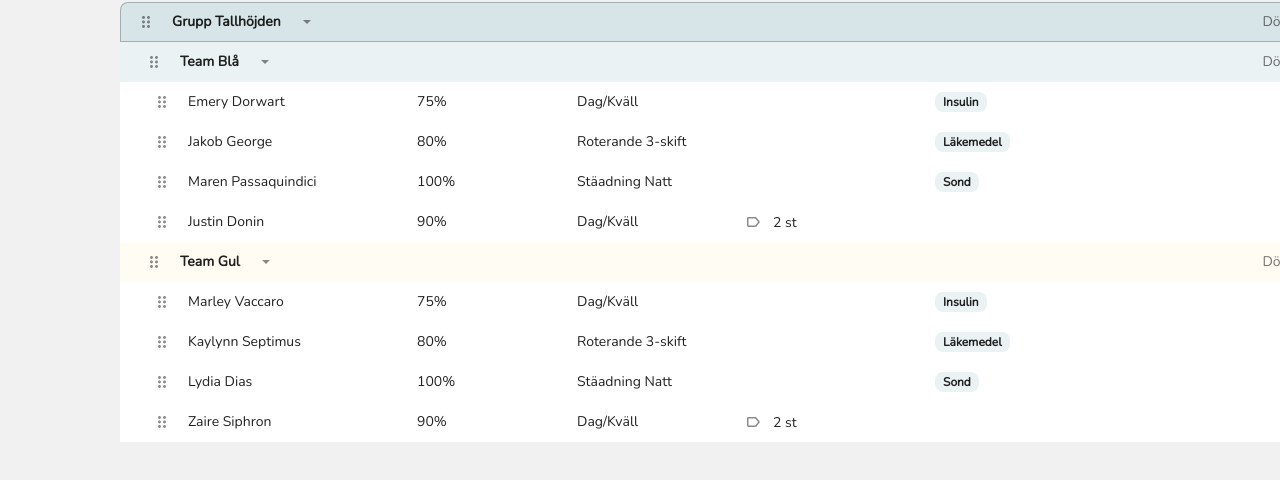
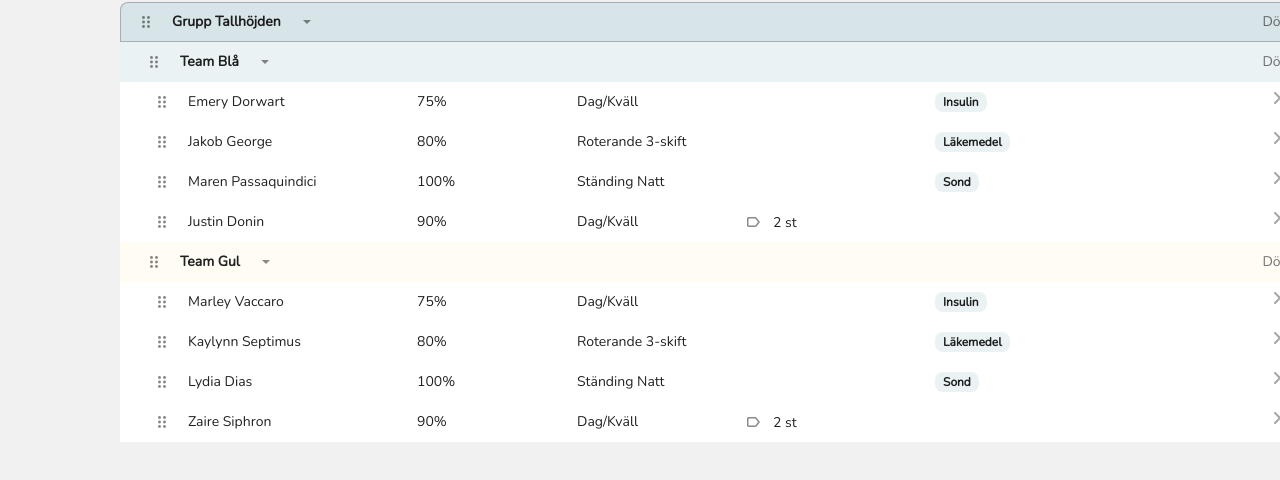
Before and after one commit to eyahya-khan/convoj, a React (Create React App) app: page / in a window 1280 px wide. Shown: the part 306-786 px from the top of the page. Built offline with nearby package versions, Linux system fonts and the light colour scheme; a web font is replaced by a local one.

Commit message:
Add right arrow

```diff
--- /dev/null
+++ b/src/assets/right_arrow.css
@@ -0,0 +1,6 @@
+.right-arrow{
+    width: 20px;
+    opacity: 0.4;
+    margin: 0 25px;
+    padding: 8px;
+  }
--- /dev/null
+++ b/src/assets/right_arrow.tsx
@@ -0,0 +1,9 @@
+import "./right_arrow.css";
+import { FontAwesomeIcon } from "@fortawesome/react-fontawesome";
+import { faAngleRight } from "@fortawesome/free-solid-svg-icons";
+
+export default function right_arrow() {
+  return (
+      <FontAwesomeIcon className="right-arrow" icon={faAngleRight} />
+  );
+}
--- a/src/component/dataInfo.tsx
+++ b/src/component/dataInfo.tsx
@@ -34,30 +34,26 @@ export const dataTableTitleInfo = {
   Delegeringar: "Delegeringar"
 }
 
-export const dataTableBlueInfo = [
+const dataTableInfo = [
   {
-    namn: "Emery Dorwart",
     tjanstegrad: "75%",
     Tjanstetype: "Dag/Kväll",
     Undantagsregler: "",
     Delegeringar: "Insulin"
   },
   {
-    namn: "Jakob George",
     tjanstegrad: "80%",
     Tjanstetype: "Roterande 3-skift",
     Undantagsregler: "",
     Delegeringar: "Läkemedel"
   },
   {
-    namn: "Maren Passaquindici",
     tjanstegrad: "100%",
-    Tjanstetype: "Stäadning Natt",
+    Tjanstetype: "Ständing Natt",
     Undantagsregler: "",
     Delegeringar: "Sond"
   },
   {
-    namn: "Justin Donin",
     tjanstegrad: "90%",
     Tjanstetype: "Dag/Kväll",
     Undantagsregler: "2 st",
@@ -65,6 +61,18 @@ export const dataTableBlueInfo = [
   }
 ]
 
+const blueName = ['Emery Dorwart', 'Jakob George', 'Maren Passaquindici', 'Justin Donin']
+
+export const dataTableBlueInfo = dataTableInfo.map((item, id)=> Object.assign({},item,{blueNamn: blueName[id]}))
+
 const gulName = ['Marley Vaccaro', 'Kaylynn Septimus', 'Lydia Dias', 'Zaire Siphron']
 
-export const dataTableGulInfo = dataTableBlueInfo.map((item, id)=> Object.assign({},item,{gulNamn: gulName[id]}))
+export const dataTableGulInfo = dataTableInfo.map((item, id)=> Object.assign({},item,{gulNamn: gulName[id]}))
+
+const greenName = ['Desirae Rhiel Madsen', 'Giana Lipshutz', 'Tatiana Carder', 'Ashlynn Siphron']
+
+export const dataTableGreenInfo = dataTableInfo.map((item, id)=> Object.assign({},item,{gulNamn: greenName[id]}))
+
+const redName = ['Desirae Dokidis', 'Madelyn Schleifer', 'Madelyn Rosser', 'Skylar Bergson']
+
+export const dataTableRedInfo = dataTableInfo.map((item, id)=> Object.assign({},item,{gulNamn: redName[id]}))
--- a/src/component/teamBlue.tsx
+++ b/src/component/teamBlue.tsx
@@ -1,11 +1,12 @@
 import DragIndicator from "../assets/Drag_indicator";
 import ArrowDropDown from "../assets/Arrow_drop_down";
 import Label from '../assets/label';
+import RightArrow from "../assets/right_arrow";
 import './teamBlue.css'
 
 type dataTableInfoProps = {
     dataTableInfo: {
-        namn: string
+        blueNamn: string
         tjanstegrad: string
         Tjanstetype: string
         Undantagsregler: string
@@ -30,7 +31,7 @@ const teamBlue = (props: dataTableInfoProps) => {
                         <div className="organisation-konto-component-1">
                             <DragIndicator />
                             <p className="organisation-konto-data-table-namn">
-                                {item.namn}
+                                {item.blueNamn}
                             </p>
                         </div>
                         <div className="organisation-konto-frame-145x-1">
@@ -51,6 +52,7 @@ const teamBlue = (props: dataTableInfoProps) => {
                                 </div>
                                 : null}
                         </div>
+                        <RightArrow/>
                     </div>
                 )
             })}
--- a/src/component/teamGul.tsx
+++ b/src/component/teamGul.tsx
@@ -1,11 +1,11 @@
 import DragIndicator from "../assets/Drag_indicator";
 import ArrowDropDown from "../assets/Arrow_drop_down";
 import Label from '../assets/label';
+import RightArrow from "../assets/right_arrow";
 import './teamGul.css'
 
 type dataTableInfoProps = {
     dataTableGulInfo: {
-        namn: string
         tjanstegrad: string
         Tjanstetype: string
         Undantagsregler: string
@@ -52,6 +52,7 @@ const teamGul = (props: dataTableInfoProps) => {
                                 </div>
                                 : null}
                         </div>
+                        <RightArrow/>
                     </div>
                 )
             })}
```
Also changed, not shown: src/component/teamBlue.css (indentation only), 1 other file (tests, documents, lock files or other folders).
